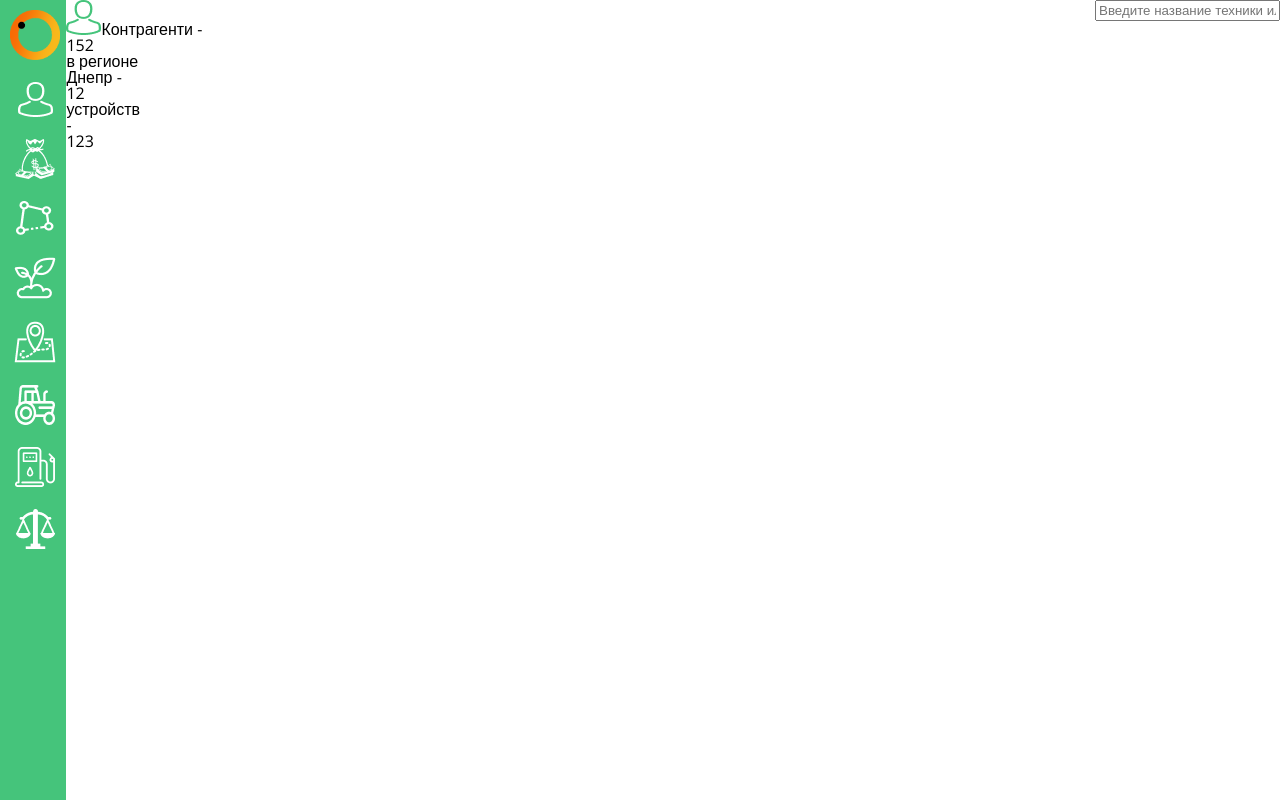
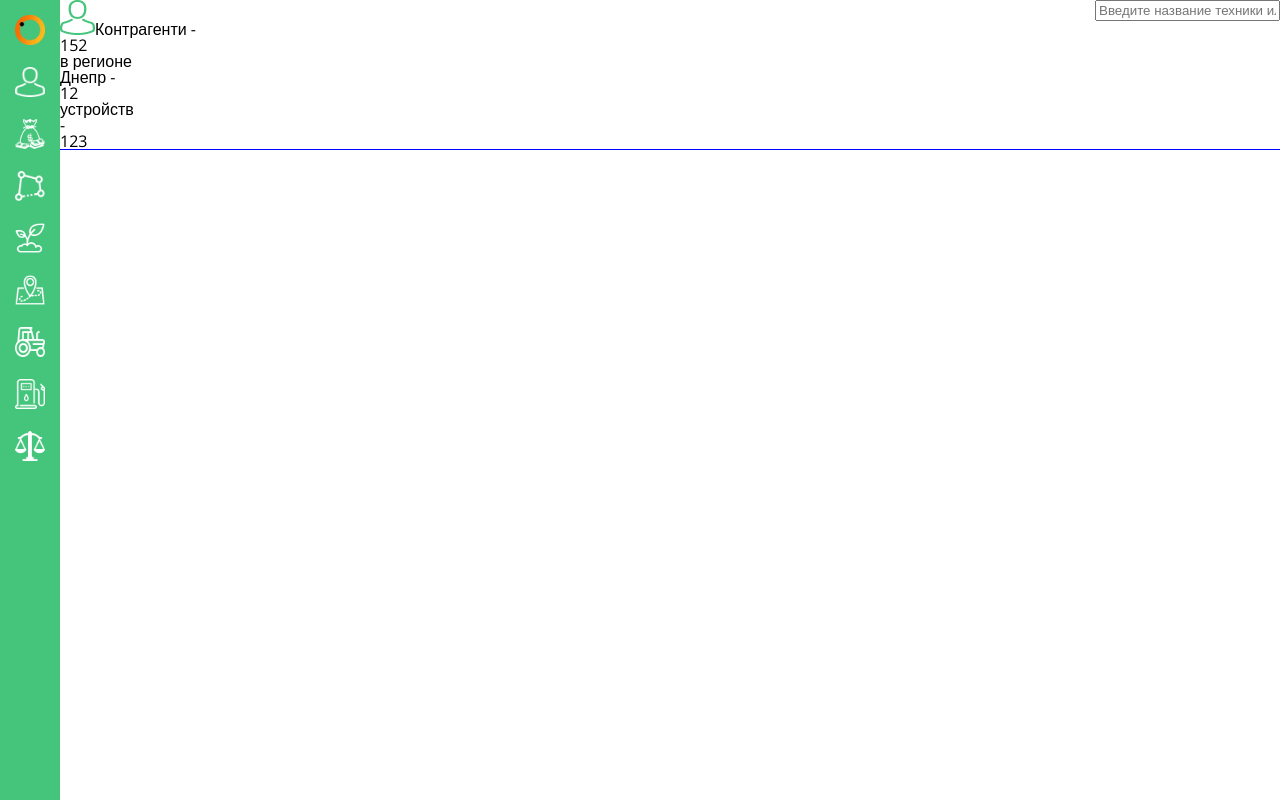
Before and after one commit to RomanShchebyna/client-management-platform, a plain HTML site: page index.html in a window 1280 px wide. Drawn offline with nearby package versions, Linux system fonts and the light colour scheme.

Commit message:
commit 3

```diff
--- a/style.css
+++ b/style.css
@@ -11,34 +11,51 @@ body{
 
 
 .col-md-1{
-    width: 70px;
+    width: 60px;
+    min-width: 60px;
     height: 100vh;
     background-color: #45C47B;
-    overflow-y: auto;
+    overflow-y:auto;
 }
 .col-md-12{
     width: 100%;
 }
 nav{
-    width: 70px;
-    display: flex;
+    width: 60px;
+    /* display: flex; */
 
     /* align-content: space-between; */
-    align-items: flex-start;
+    /* align-items: center;
     justify-content: center;
-    flex-wrap: wrap;
+    flex-wrap: wrap; */
+    /* text-align: center; */
+
     min-width: 60px;
 
 }
 nav div{
-    margin: 10px 0px;
+    margin: 10px 10px;
+}
+nav img{
+    width: 45px;
+    height: 45px;
 }
 .row{
     display: flex;
     justify-content: space-between;
 }
 
-.row .header{
-    border-bottom: 1px solid teal;
+.header{
+    border-bottom: 1px solid blue;
 
 }
+
+/* [class*="col-"]{
+    padding-left: 5px;
+    padding-right: 5px;
+} */
+ nav img{
+     width: 30px;
+     height: 30px;
+     margin: 5px;
+ }
```
